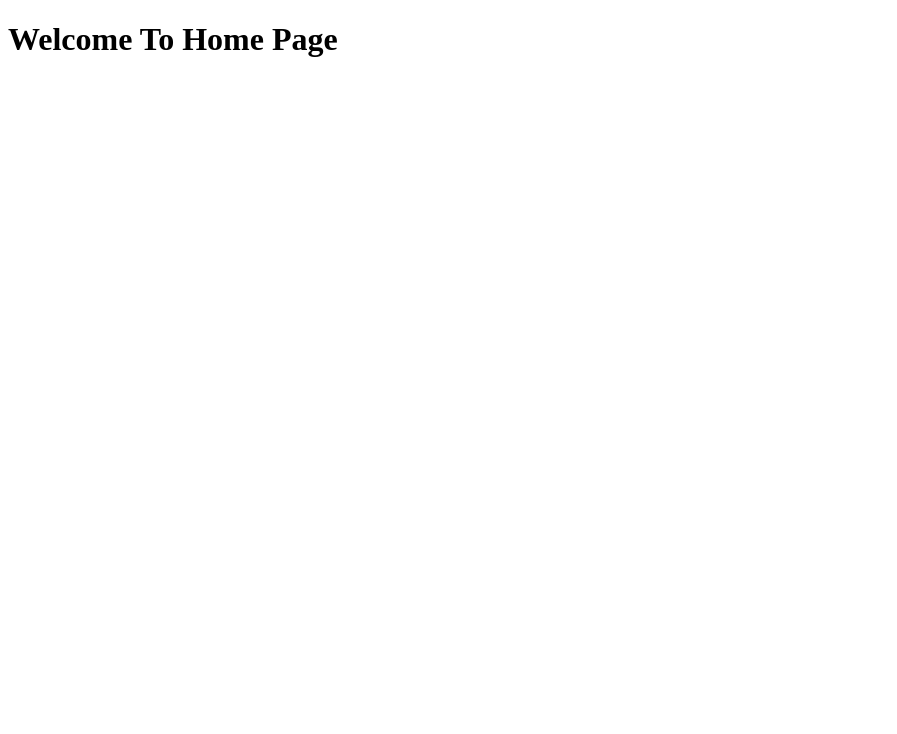
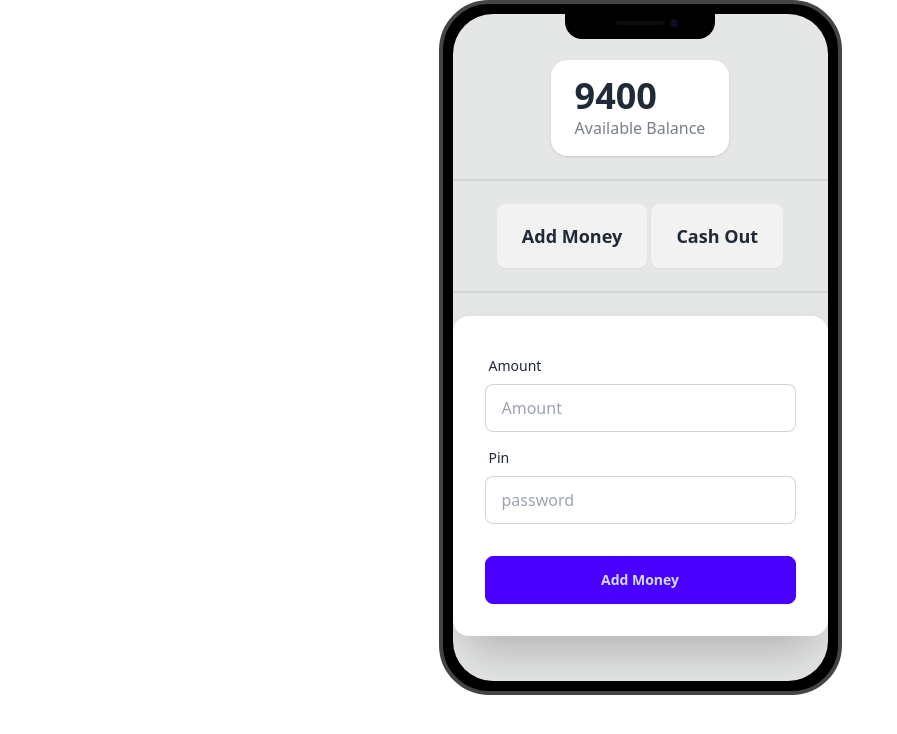
Before and after one commit to rakibnafiz6/payoo-mfs, a plain HTML site: page home.html in a window 1280 px wide. Shown: the whole page, without its empty margins (0-897 px from the left). Drawn offline with nearby package versions, Linux system fonts and the light colour scheme.

Commit message:
added the home page money form

```diff
--- a/home.html
+++ b/home.html
@@ -1,11 +1,64 @@
 <!DOCTYPE html>
 <html lang="en">
+
 <head>
     <meta charset="UTF-8">
     <meta name="viewport" content="width=device-width, initial-scale=1.0">
     <title>Payoo Home Page</title>
+    <link href="https://cdn.jsdelivr.net/npm/daisyui@4.12.10/dist/full.min.css" rel="stylesheet" type="text/css" />
+    <script src="https://cdn.tailwindcss.com"></script>
 </head>
+
 <body>
-    <h1>Welcome To Home Page</h1>
+    <main class="flex justify-center">
+        <div class="mockup-phone">
+            <div class="camera"></div>
+            <div class="display">
+                <div class="artboard artboard-demo phone-2">
+                    <!-- available balance -->
+                    <div>
+                        <div class="stats shadow">
+                            <div class="stat">
+                                <div class="stat-value">9400</div>
+                                <div class="stat-title">Available Balance</div>
+
+                            </div>
+                        </div>
+                    </div>
+                    <div class="divider"></div>
+                    <!-- button -->
+                    <div>
+                        <button class="btn btn-lg">Add Money</button>
+                        <button class="btn btn-lg">Cash Out</button>
+                    </div>
+                    <div class="divider"></div>
+                    <!-- add money form start -->
+                    <div class="card bg-base-100 w-full max-w-sm shrink-0 shadow-2xl">
+                        <form class="card-body">
+                            <div class="form-control">
+                                <label class="label">
+                                    <span class="label-text">Amount</span>
+                                </label>
+                                <input type="text" placeholder="Amount" class="input input-bordered" required />
+                            </div>
+                            <div class="form-control">
+                                <label class="label">
+                                    <span class="label-text">Pin</span>
+                                </label>
+                                <input type="password" placeholder="password" class="input input-bordered" autocomplete="off" required />
+
+                            </div>
+                            <div class="form-control mt-6">
+                                <button class="btn btn-primary">Add Money</button>
+                            </div>
+                        </form>
+                    </div>
+                    <!-- add money form end -->
+                </div>
+            </div>
+        </div>
+    </main>
+    <script src="js/home.js"></script>
 </body>
+
 </html>
--- /dev/null
+++ b/js/home.js
@@ -0,0 +1 @@
+console.log('home added');
--- a/js/login.js
+++ b/js/login.js
@@ -4,7 +4,7 @@ document.getElementById('btn-login').addEventListener('click', function(event){
     const phoneNumber = document.getElementById('phone-number').value;
     const pinNumber = document.getElementById('pin-number').value;
     if(phoneNumber === '5' && pinNumber === '2008'){
-
+        console.log('You are login ');
         window.location.href = '/home.html';
     }
     else{
```
